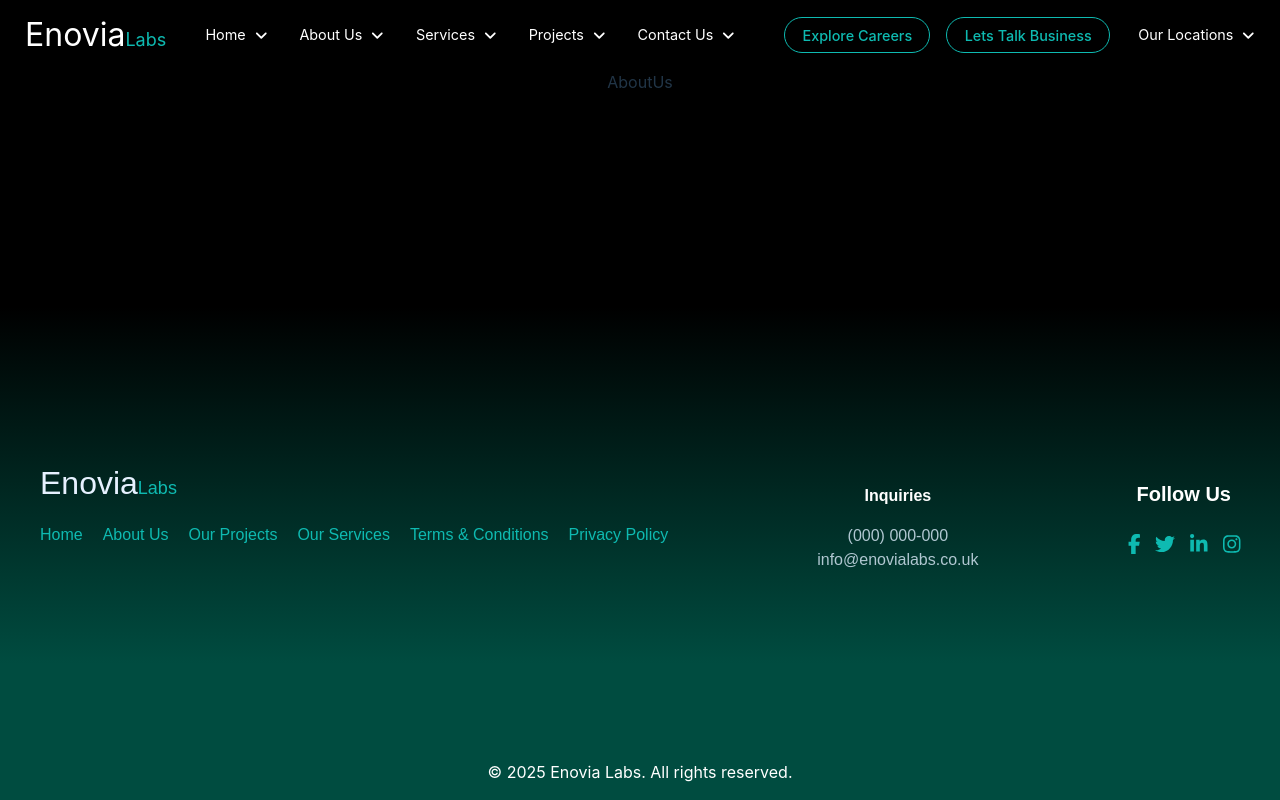
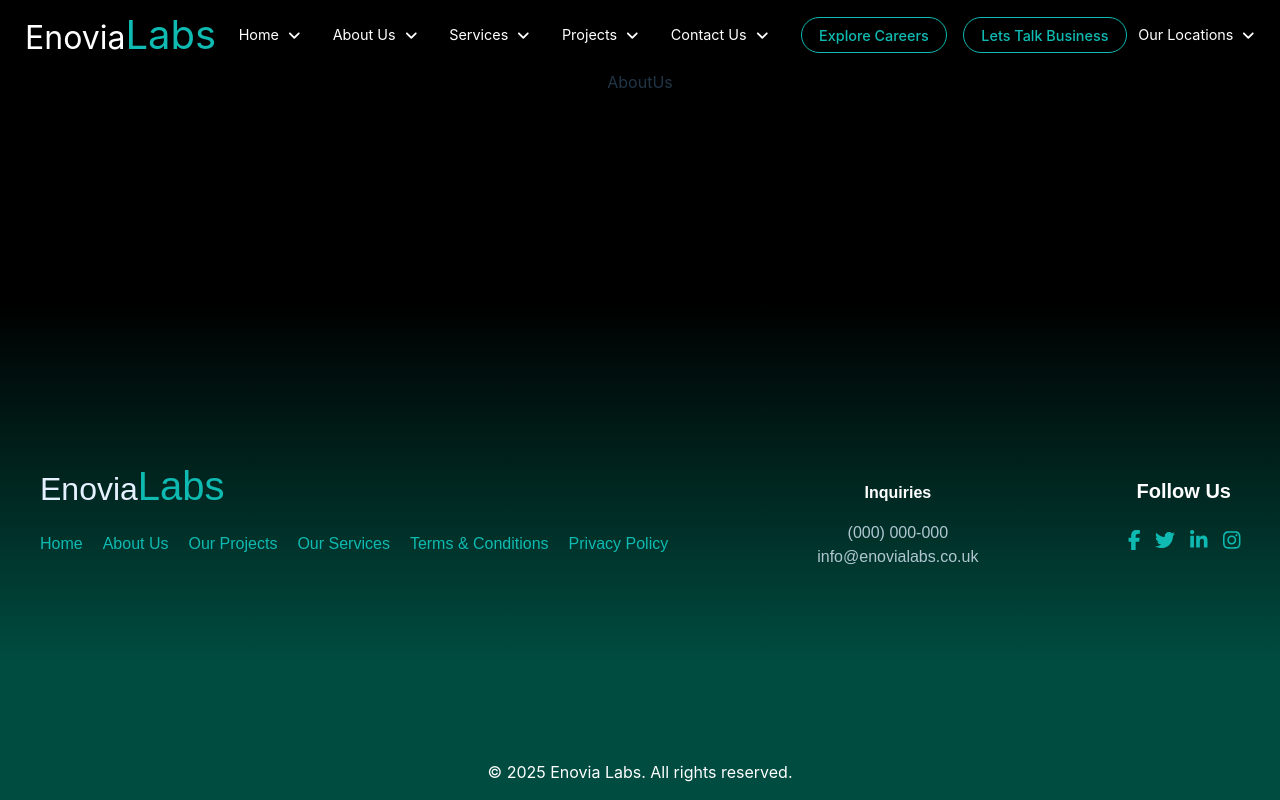
Before and after one commit to ahsanshabbir797/enovia-labs, a React (Vite) app: page /about-us in a window 1280 px wide. Built offline with nearby package versions, Linux system fonts and the light colour scheme.

Commit message:
Adjust logo

```diff
--- a/src/components/Navbar/Navbar.css
+++ b/src/components/Navbar/Navbar.css
@@ -19,7 +19,7 @@
 
 .logo-text-labs {
     color: #0ebab1;
-    font-size: 18px;
+    font-size: 40px;
 }
 
 .navbar-items {
```
